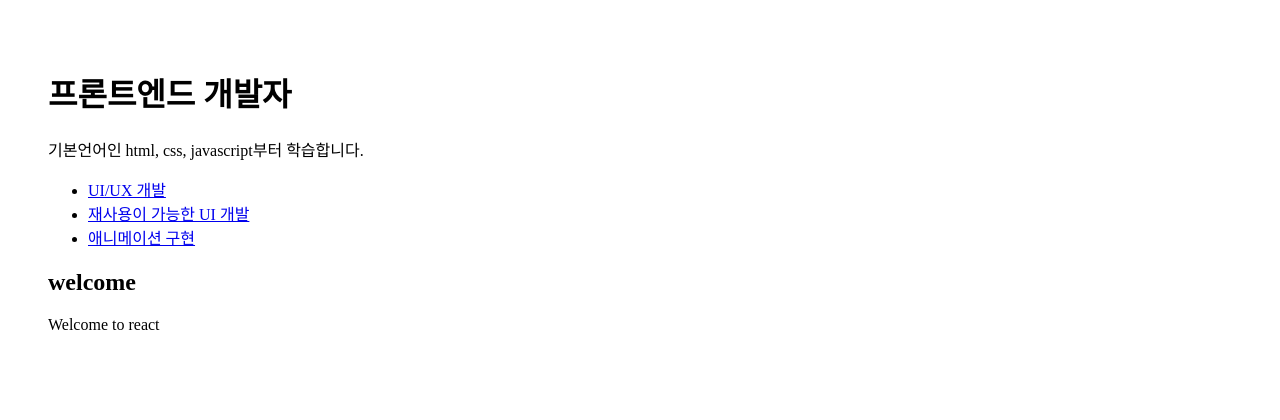
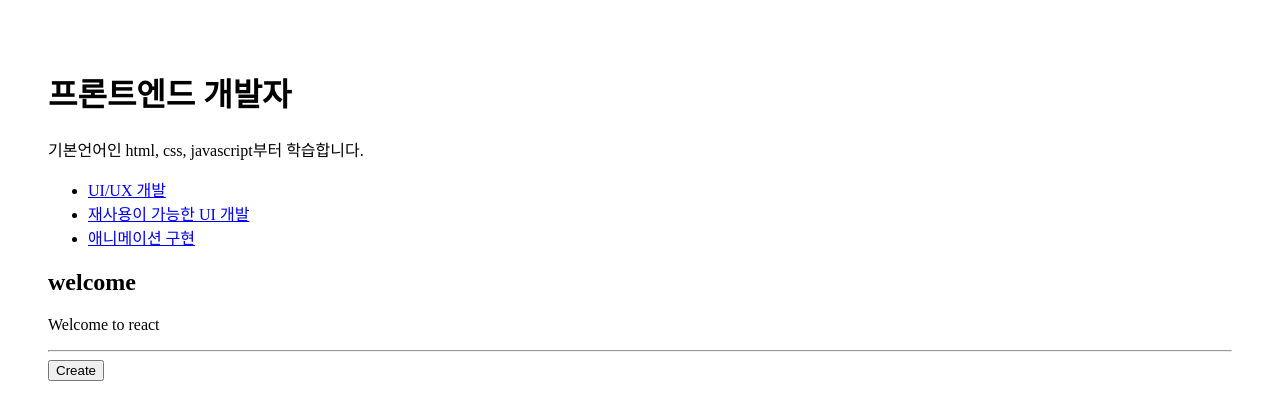
Before and after one commit to codus69/EST_FE13_React_Basic, a React (Vite) app: page / in a window 1280 px wide. Shown: the top 420 px of the page. Built offline with nearby package versions, Linux system fonts and the light colour scheme.

Commit message:
feat: creat 모드 생성

```diff
--- a/src/App.jsx
+++ b/src/App.jsx
@@ -2,7 +2,9 @@ import './App.css';
 import Myheader from './components/Myheader';
 import Nav from './components/Nav';
 import MyArticle from './components/MyArticle';
-import { use, useState } from 'react';
+import { useState } from 'react';
+import Controls from './components/controls';
+import CreateArticle from './components/CreateArticle';
 
 function App() {
   const [id, setId] = useState(1);
@@ -22,10 +24,12 @@ function App() {
 
   let _title = null;
   let _desc = null;
+  let _article = null;
 
   if (mode === 'welcome') {
     _title = welcome.title;
     _desc = welcome.desc;
+    _article = <MyArticle title={_title} desc={_desc} />;
   } else if (mode === 'read') {
     const selected = content.find((c) => c.id === id);
     console.log(selected);
@@ -33,6 +37,9 @@ function App() {
       _title = selected.title;
       _desc = selected.desc;
     }
+    _article = <MyArticle title={_title} desc={_desc} />;
+  } else if (mode === 'create') {
+    _article = <CreateArticle />;
   }
   return (
     <>
@@ -62,8 +69,13 @@ function App() {
           setId(_id);
         }}
       />
-
-      <MyArticle title={_title} desc={_desc} />
+      {_article}
+      <hr />
+      <Controls
+        onChangeMode={() => {
+          setMode('create');
+        }}
+      />
     </>
   );
 }
--- /dev/null
+++ b/src/components/CreateArticle.jsx
@@ -0,0 +1,20 @@
+function CreateArticle() {
+  console.log('CreateArticle render');
+  return (
+    <>
+      <h2>Create Article</h2>
+      <form action="" onSubmit={() => {}}>
+        <div>
+          <label htmlFor="title">title</label>
+          <input type="text" id="title" />
+        </div>
+        <div>
+          <label htmlFor="desc">desc</label>
+          <textarea name="" id="desc"></textarea>
+        </div>
+        <button>Submit</button>
+      </form>
+    </>
+  );
+}
+export default CreateArticle;
--- /dev/null
+++ b/src/components/controls.jsx
@@ -0,0 +1,15 @@
+function Controls({ onChangeMode }) {
+  console.log('Controls render');
+  return (
+    <div className="menu">
+      <button
+        onClick={() => {
+          onChangeMode();
+        }}
+      >
+        Create
+      </button>
+    </div>
+  );
+}
+export default Controls;
```
